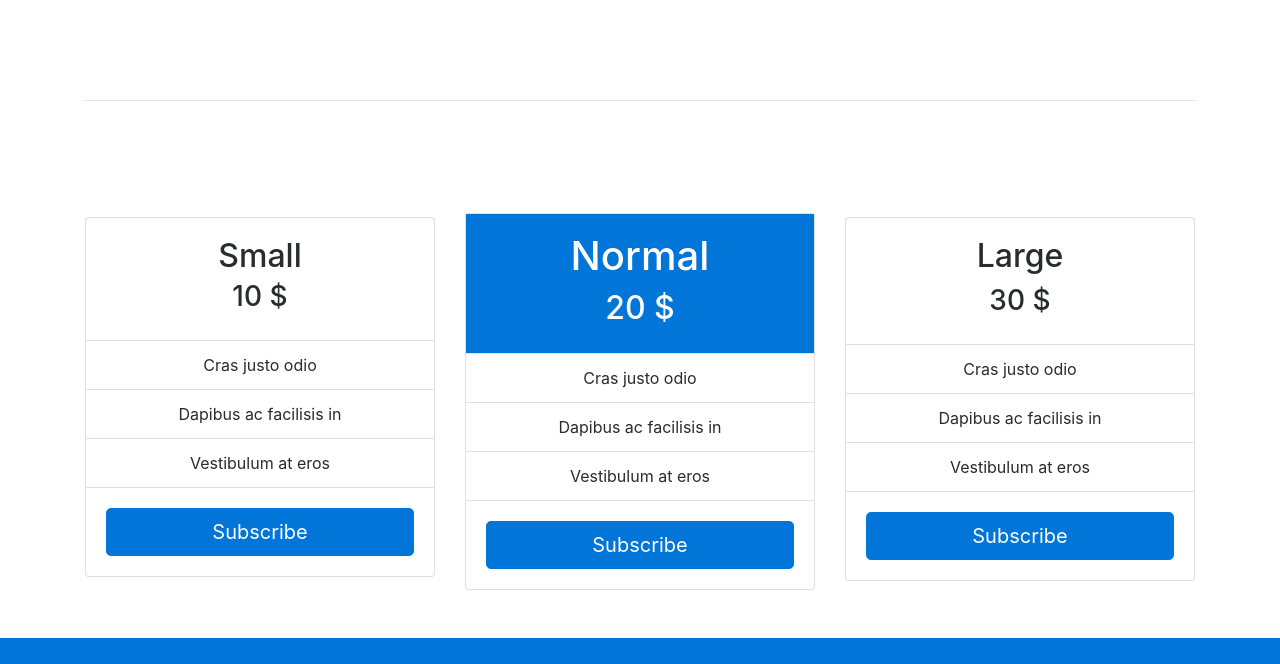
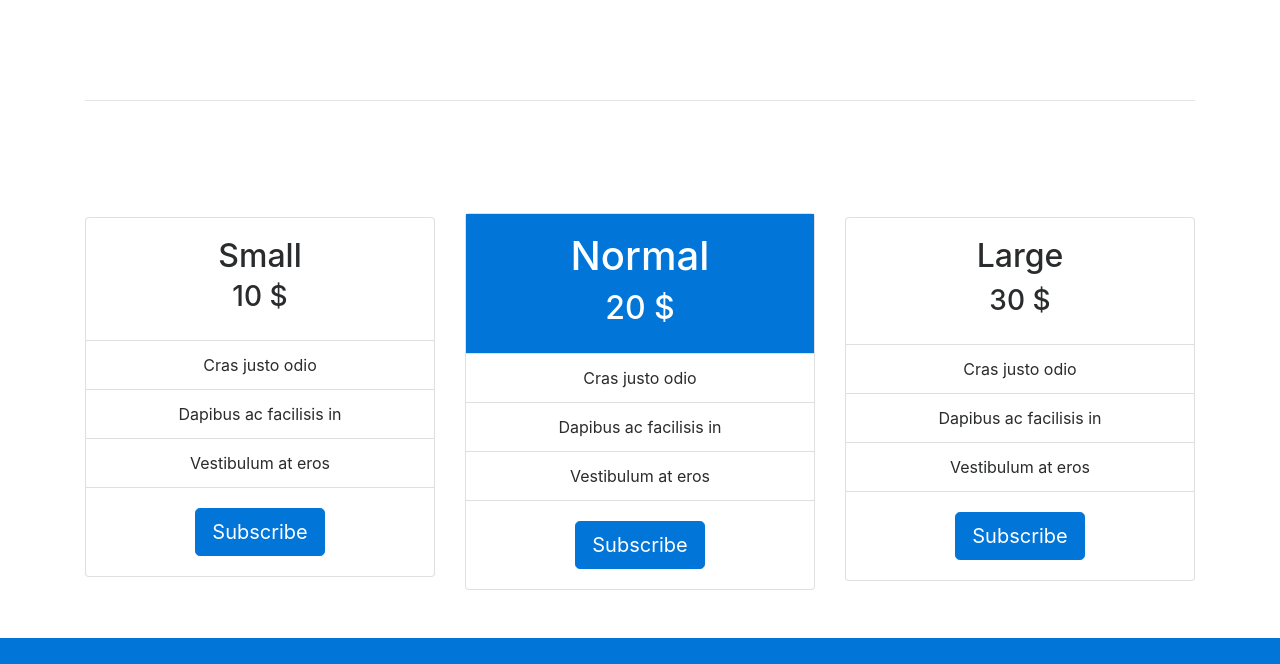
Before and after one commit to bat6oko/pingendo-test, a plain HTML site: page index.html in a window 1280 px wide. Shown: the part 1425-2089 px from the top of the page. Drawn offline with nearby package versions, Linux system fonts and the light colour scheme.

Commit message:
Commit from Pingendo

```diff
--- a/index.html
+++ b/index.html
@@ -9,7 +9,9 @@
   <meta name="theme-color" content="#db5945">
   <title>Cube12 Design</title>
   <meta name="description" content="Webdesign">
-  <meta name="keywords" content="Web design"> </head>
+  <meta name="keywords" content="Web design">
+  <link rel="icon" href="favicon.ico">
+</head>
 
 <body class="">
   <nav class="navbar navbar-expand-md navbar-light bg-faded">
@@ -78,7 +80,7 @@
               <li class="list-group-item">Dapibus ac facilisis in</li>
               <li class="list-group-item">Vestibulum at eros</li>
             </ul>
-            <div class="card-block"> <a href="#" class="btn btn-block btn-lg btn-primary">Subscribe</a> </div>
+            <div class="card-block"> <a href="#" class="btn btn-lg btn-primary">Subscribe</a> </div>
           </div>
         </div>
         <div class="col-md-4">
@@ -92,7 +94,7 @@
               <li class="list-group-item">Dapibus ac facilisis in</li>
               <li class="list-group-item">Vestibulum at eros</li>
             </ul>
-            <div class="card-block "> <a href="#" class="btn btn-block btn-lg btn-primary">Subscribe</a> </div>
+            <div class="card-block "> <a href="#" class="btn btn-lg btn-primary" data-toggle="">Subscribe</a> </div>
           </div>
         </div>
         <div class="col-md-4">
@@ -106,7 +108,7 @@
               <li class="list-group-item">Dapibus ac facilisis in</li>
               <li class="list-group-item">Vestibulum at eros</li>
             </ul>
-            <div class="card-block "> <a href="#" class="btn btn-block btn-primary btn-lg">Subscribe</a> </div>
+            <div class="card-block"> <a href="#" class="btn btn-primary btn-lg">Subscribe</a> </div>
           </div>
         </div>
       </div>
```
